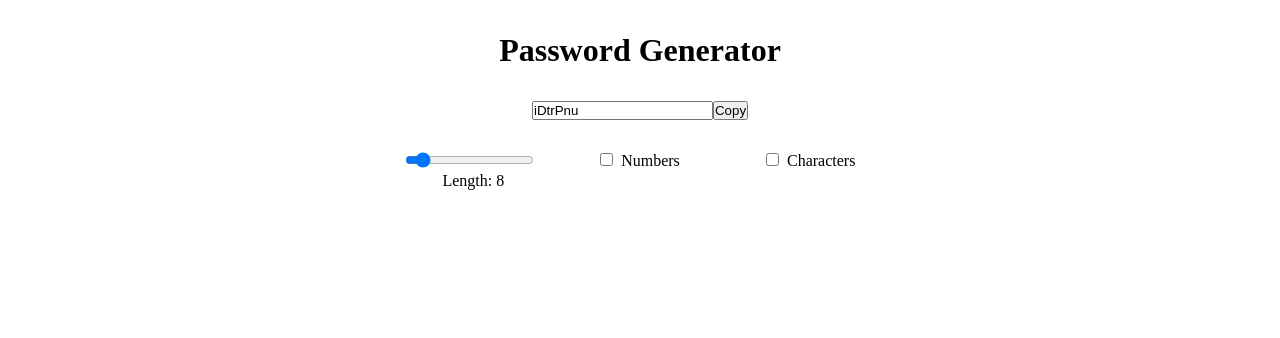
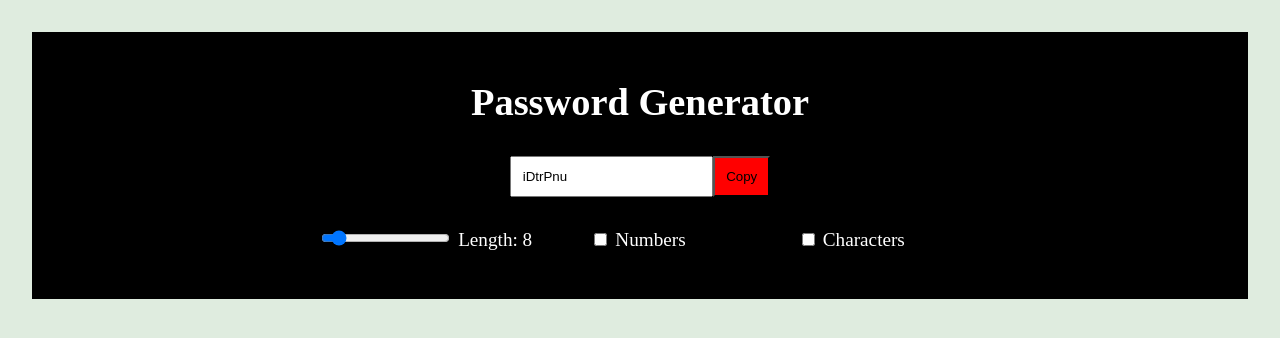
Before and after one commit to JohanSwannie/React-Exercise13, a React (Vite) app: page / in a window 1280 px wide. Shown: the top 338 px of the page. Built offline with nearby package versions, Linux system fonts and the light colour scheme.

Commit message:
Update App CSS Component

```diff
--- a/src/App.css
+++ b/src/App.css
@@ -5,10 +5,18 @@
 }
 
 body {
+  background-color: rgb(223, 236, 223);
   max-width: 1280px;
   margin: 0 auto;
   padding: 2rem;
   text-align: center;
+}
+
+.password-generator {
+  background-color: #000;
+  color: #fff;
+  font-size: 1.2rem;
+  padding: 3rem;
 }
 
 h1 {
@@ -25,6 +33,15 @@
 .bottom-row {
   display: grid;
   grid-template-columns: repeat(3, 1fr);
-  width: 40vw;
+  width: 50vw;
   margin: 0 auto;
 }
+
+button {
+  background-color: red;
+  padding: 0.7rem;
+}
+
+input[type="text"] {
+  padding: 0.7rem;
+}
```
